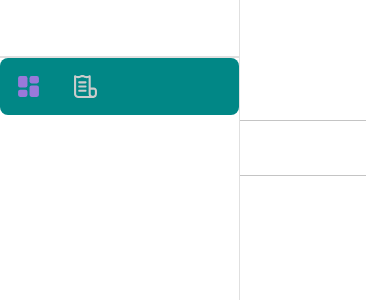
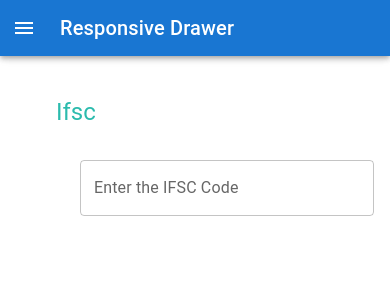
Before and after one commit to ThirstyBrain/globalginee, a React (Create React App) app: page /#/ifsc in a window 390 px wide. Before the commit this address led to /#/ifsc. Shown: the top 300 px of the page. Built offline with nearby package versions, Linux system fonts and the light colour scheme.

Commit message:
added responsive sidebar

```diff
--- a/src/components/sidebar/sidebar.tsx
+++ b/src/components/sidebar/sidebar.tsx
@@ -1,128 +1,93 @@
-import React from 'react'
-import { Link, useLocation } from 'react-router-dom'
-import { Box, Hidden, Typography } from '@mui/material'
-import homeIcon from  '../../assets/icons/icon-home.svg'
-import appointmentIcon from  '../../assets/icons/icon-appointment.svg'
-import patientIcon from '../../assets/icons/icon-patient.svg';
-import receptionIcon from '../../assets/icons/icon-reception.svg';
-import doctorIcon from '../../assets/icons/icon-doctor.svg';
-import paymentIcon from '../../assets/icons/icon-payment.svg';
+import React from 'react';
+import { Box, Drawer, Divider, List, ListItem, ListItemButton, ListItemIcon, ListItemText, Toolbar } from '@mui/material';
+import { Link, useLocation } from 'react-router-dom';
+import homeIcon from '../../assets/icons/icon-home.svg';
 import invoiceIcon from '../../assets/icons/icon-invoice.svg';
-import serviceIcon from '../../assets/icons/icon-service.svg';
-import medicineIcon from '../../assets/icons/icon-medicines.svg';
-import compaignIcon from '../../assets/icons/icon-campaign.svg';
-import settingIcon from '../../assets/icons/icon-settings.svg';
-//import Icon from '../../assets/icons/'
+
+const drawerWidth = 240;
+
+interface SidebarProps {
+  mobileOpen: boolean;
+  handleDrawerToggle: () => void;
+}
+
+// Define the navLinks array with custom icons
 const navLinks = [
   {
-      name: "ifsc",
+    name: "Ifsc",
     icon: homeIcon,
     link: "/ifsc",
   },
   {
-      name: "blogs",
+    name: "Blogs",
     icon: invoiceIcon,
-      link: "/blogs",
-    }
+    link: "/blog",
+  },
 ];
 
+const Sidebar: React.FC<SidebarProps> = ({ mobileOpen, handleDrawerToggle }) => {
+  const location = useLocation();
 
-const Sidebar: React.FC = () => {
-  const {pathname} = useLocation();
-  return (
-    <Box sx={{
-        backgroundColor: "#018786",
-        padding: 2,
-        borderRadius: 2,
-        display: "flex",
-        flexDirection: {
-          xs: "row",
-          lg: "column",
-        },
-        alignItems: "center",
-        justifyContent: "space-between",
-        width: {
-          sm: "100%",
-          lg: 200,
-        },
-     }}>
-
-       {/* //menu   */}
-       <Box sx={{
-            display: "flex",
-            flexDirection: {
-                xs: "row",
-                lg: "column",
-            },
-            gap: 5,
-            alignItems: {
-                xs: "center",
-                lg: "start",
-            },
-            width: "100%",
-       }}>
-       <Hidden smDown>
-          <Typography
-            variant="h5"
-            component="h1"
-            my={2}
-            fontWeight={400}
-            fontSize={18}
-          >
-            Doctor
-          </Typography>
-        </Hidden>
-
-        <Box sx={{
-            py: {
-                xs: "0px",
-                lg: "16px",
-            },
-            display: "flex",
-            flexDirection: {
-                xs: "row",
-                lg: "column",
-            },
-            gap: 4,
-        }}>
-         {navLinks.map((item)=>(
-            <Link
-                key={item.name}
-                to={item.link}
-                style={{ textDecoration: "none" }}
-            >
-            <Box sx={{
-                display: "flex",
-                alignItems: "center",
-                gap: 2,
-                color: "white",
-                textDecoration: "none",
-            }}>
+  const drawer = (
+    <Box>
+      <Toolbar />
+      <Divider />
+      <List>
+        {navLinks.map((item) => (
+          <ListItem key={item.name} disablePadding>
+            <Link to={item.link} style={{ textDecoration: "none", color: "inherit" }}>
+              <ListItemButton selected={location.pathname === item.link}>
+                <ListItemIcon>
                   <img
                     src={item.icon}
-                  alt={item.name}
+                    alt={`${item.name} icon`}
                     style={{
-                    width: "25px",
-                    filter: `${
-                      pathname === item.link
+                      width: 24,
+                      filter: location.pathname === item.link
                         ? "invert(58%) sepia(14%) saturate(3166%) hue-rotate(215deg) brightness(91%) contrast(87%)"
-                        : "invert(84%)"
-                    }`,
+                        : "invert(84%)",
                     }}
                   />
-            <Hidden mdDown>
-                  <Typography>{item.name}</Typography>
-            </Hidden>
+                </ListItemIcon>
+                <ListItemText primary={item.name} />
+              </ListItemButton>
+            </Link>
+          </ListItem>
+        ))}
+      </List>
+      <Divider />
     </Box>
+  );
 
-             </Link>
-         ))}
+  return (
+    <Box component="nav" sx={{ width: { sm: drawerWidth }, flexShrink: { sm: 0 } }}>
+      {/* Temporary Drawer for Mobile */}
+      <Drawer
+        variant="temporary"
+        open={mobileOpen}
+        onClose={handleDrawerToggle}
+        ModalProps={{ keepMounted: true }} // Improve mobile performance
+        sx={{
+          display: { xs: 'block', sm: 'none' },
+          '& .MuiDrawer-paper': { width: drawerWidth },
+        }}
+      >
+        {drawer}
+      </Drawer>
 
-
+      {/* Permanent Drawer for Desktop */}
+      <Drawer
+        variant="permanent"
+        sx={{
+          display: { xs: 'none', sm: 'block' },
+          '& .MuiDrawer-paper': { width: drawerWidth },
+        }}
+        open
+      >
+        {drawer}
+      </Drawer>
     </Box>
-       </Box>
-    </Box>
-  )
-}
+  );
+};
 
 export default Sidebar;
--- a/src/props/layout/layout.tsx
+++ b/src/props/layout/layout.tsx
@@ -1,34 +1,100 @@
-import { Box } from "@mui/material";
-import { ReactNode } from "react";
-import Sidebar1 from "../../components/sidebar/sidebar1";
-//import MenuAppBar from "../../components/menu-app-bar/menu-app-bar";
+// import { Box } from "@mui/material";
+// import { ReactNode } from "react";
+// import Sidebar1 from "../../components/sidebar/sidebar1";
+// import Sidebar from "../../components/sidebar/sidebar";
+// //import MenuAppBar from "../../components/menu-app-bar/menu-app-bar";
 
-interface LayoutProps{
-    children : ReactNode
+// interface LayoutProps{
+//     children : ReactNode
+// }
+
+// const Layout: React.FC<LayoutProps> = ({children}:LayoutProps) => {
+//     return (
+//         <Box sx={{
+//             backgroundColor: "", // all black color
+//             display: "flex",
+//             flexDirection: {
+//               xs: "column",
+//               lg: "row",
+//             },
+//             color: "white",
+//             padding: 3,
+//             gap: 3,
+//             overflowY: "hidden",
+//             height: "100vh"
+//         }}>
+//           <Sidebar/>
+//           <Box sx={{ width: "100%", overflowY: "scroll" , borderColor:""}}>
+//             {children}
+//           </Box>
+//         </Box>
+//       )
+
+// }
+
+// export default Layout;
+
+import React, { useState } from 'react';
+import { AppBar, Box, CssBaseline, IconButton, Toolbar, Typography } from '@mui/material';
+import MenuIcon from '@mui/icons-material/Menu';
+import Sidebar from '../../components/sidebar/sidebar';
+
+interface LayoutProps {
+  children: React.ReactNode;
 }
 
-const Layout: React.FC<LayoutProps> = ({children}:LayoutProps) => {
-    return (
-        <Box sx={{
-            backgroundColor: "", // all black color
-            display: "flex",
-            flexDirection: {
-              xs: "column",
-              lg: "row",
-            },
-            color: "white",
-            padding: 3,
-            gap: 3,
-            overflowY: "hidden",
-            height: "100vh"
-        }}>
-          <Sidebar1/>
-          <Box sx={{ width: "100%", overflowY: "scroll" , borderColor:""}}>
-            {children}
-          </Box>
-        </Box>
-      )
+const Layout: React.FC<LayoutProps> = ({ children }) => {
+  const [mobileOpen, setMobileOpen] = useState(false);
 
-}
+  const handleDrawerToggle = () => {
+    setMobileOpen(!mobileOpen);
+  };
+
+  return (
+    <Box sx={{ display: 'flex' }}>
+      <CssBaseline />
+
+      {/* AppBar */}
+      <AppBar
+        position="fixed"
+        sx={{
+          width: { sm: `calc(100% - ${240}px)` },
+          ml: { sm: `${240}px` },
+        }}
+      >
+        <Toolbar>
+          <IconButton
+            color="inherit"
+            aria-label="open drawer"
+            edge="start"
+            onClick={handleDrawerToggle}
+            sx={{ mr: 2, display: { sm: 'none' } }}
+          >
+            <MenuIcon />
+          </IconButton>
+          <Typography variant="h6" noWrap component="div">
+            Responsive Drawer
+          </Typography>
+        </Toolbar>
+      </AppBar>
+
+      {/* Sidebar Component */}
+      <Sidebar mobileOpen={mobileOpen} handleDrawerToggle={handleDrawerToggle} />
+
+      {/* Main Content */}
+      <Box
+        component="main"
+        sx={{
+          flexGrow: 1,
+          p: 3,
+          width: { sm: `calc(100% - ${240}px)` },
+          mt: 8, // Offset for the AppBar
+        }}
+      >
+        {children}
+      </Box>
+    </Box>
+  );
+};
 
 export default Layout;
```
Also changed, not shown: src/components/sidebar/sidebar2.tsx (added, +128 -0 lines). Lines whose indentation alone changed are shown as unchanged.
